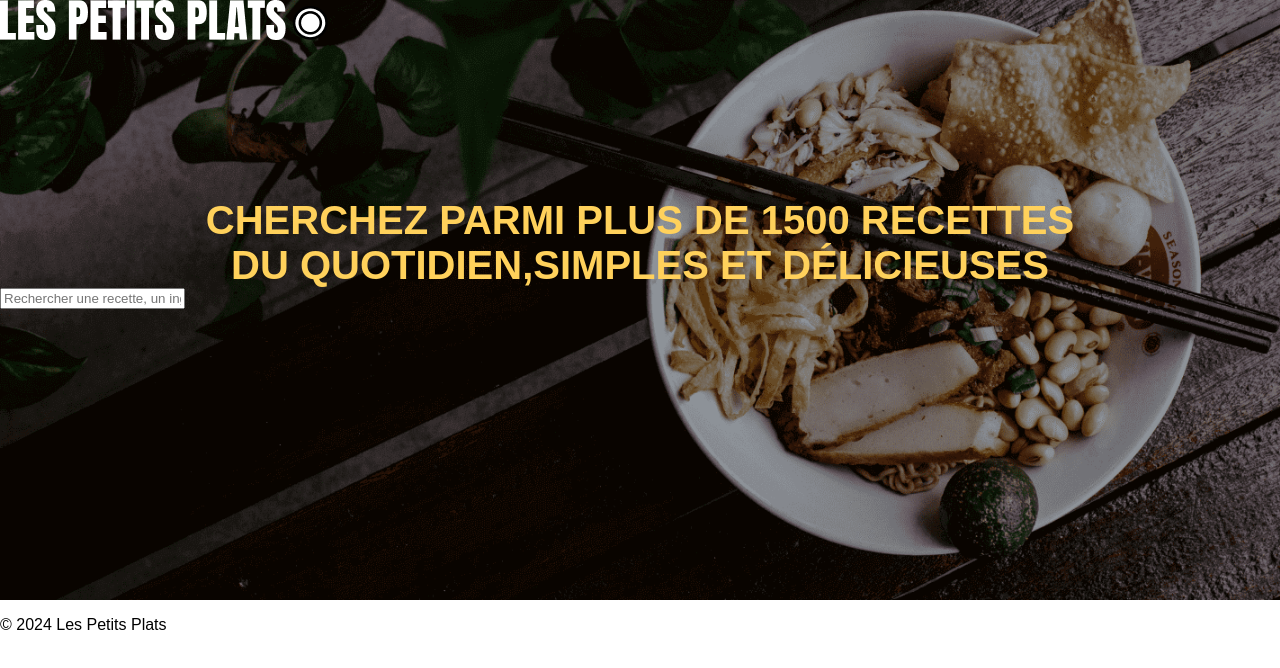
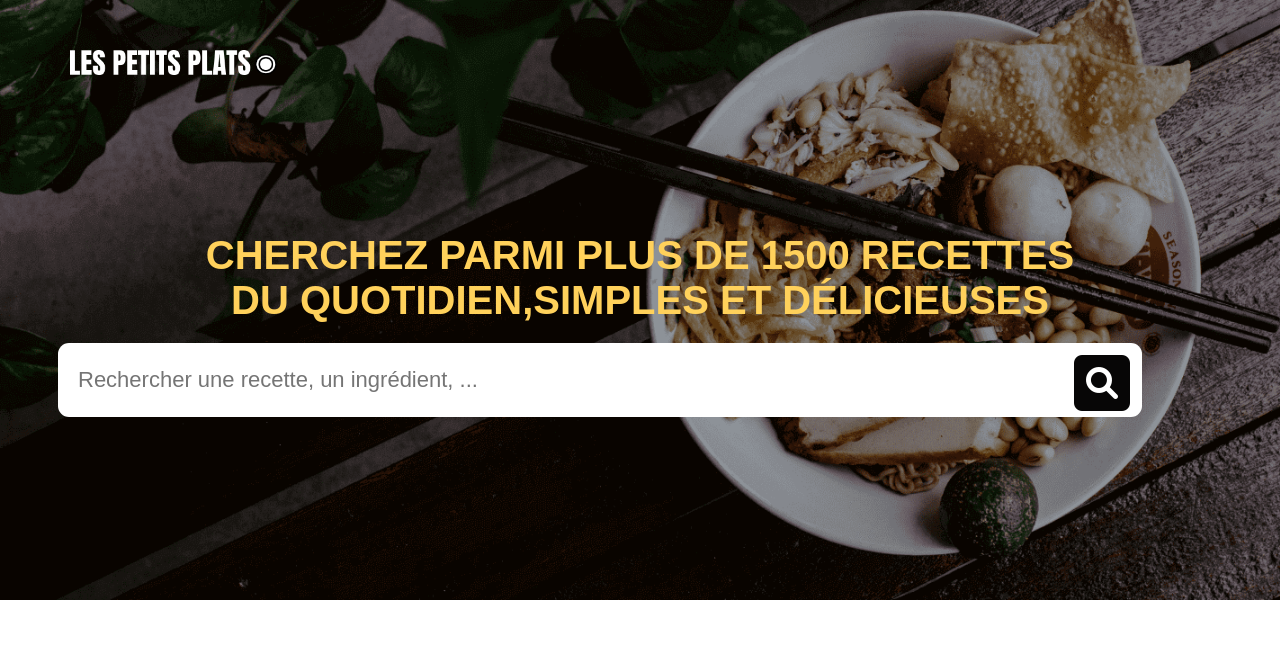
Before and after one commit to soumiaTehami/PetitsPlats, a plain HTML site: page index.html in a window 1280 px wide. Drawn offline with Linux system fonts and the light colour scheme; no server answers.

Commit message:
Styles pour l'icône de recherche

```diff
--- a/index.html
+++ b/index.html
@@ -6,12 +6,14 @@
     <title>Les Petits Plats</title>
     <!-- Liens vers les fichiers CSS -->
     <link rel="stylesheet" href="styles.css">
+    <link href="https://cdnjs.cloudflare.com/ajax/libs/font-awesome/6.0.0-beta3/css/all.min.css" rel="stylesheet">
+
 </head>
 <body>
     <header>
         <img
           src="assets/icons/logo.png"
-          class="header--logo"
+          class="header-logo"
           alt="Logo"
           role="link"
           aria-label="homepage"
@@ -27,6 +29,11 @@
               placeholder="Rechercher une recette, un ingrédient, ..."
               id="searchInput"
             />
+            <span class="fa-stack fa-2x" role="button" tabindex="0">
+              <span class="fa-solid fa-square fa-stack-2x"></span>
+              <span class="fa-solid fa-magnifying-glass fa-stack-1x"></span>
+            </span>
+          </div>
     </header>
 
     <main>
@@ -37,10 +44,7 @@
         </section>
     </main>
 
-    <footer>
-        <!-- Pied de page -->
-        <p>&copy; 2024 Les Petits Plats</p>
-    </footer>
+
 
     <!-- Scripts JavaScript -->
     <script src="script/index.js"></script>
--- a/styles.css
+++ b/styles.css
@@ -18,3 +18,45 @@ body {
     margin: 12% auto 0;
     width: 69%;
 }
+.header-logo {
+    height: 25px;
+    width: 207px;
+    margin-top: 50px;
+    margin-left: 70px;
+  }
+  .header-input-elements {
+    padding-top: 20px;
+    display: flex;
+    justify-content: center; /* Centre horizontalement */
+    align-items: center; /* Centre verticalement */
+}
+
+.header-input {
+    width: 80%;
+
+    padding-right: 40px;
+    height: 72px;
+    border-radius: 11px;
+    border: none;
+    font-size: 22px;
+    padding-left: 20px;
+}
+/* Styles pour l'icône de recherche */
+.fa-stack {
+  position: absolute;
+  top: 35px;
+  transform: translateY(-50%);
+  right: 80px; /* Ajustez la position selon vos besoins */
+}
+
+.fa-stack .fa-stack-2x {
+  color: #070606; /* Couleur du carré de fond */
+}
+
+.fa-stack .fa-stack-1x {
+  position: absolute;
+  top: 50%;
+  left: 50%;
+  transform: translate(-50%, -50%);
+  color: #fff; /* Couleur de l'icône de recherche */
+}
```
